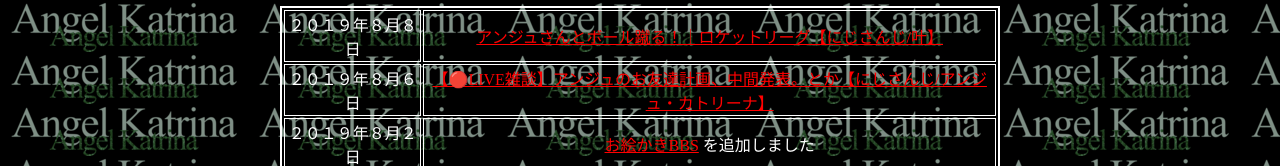
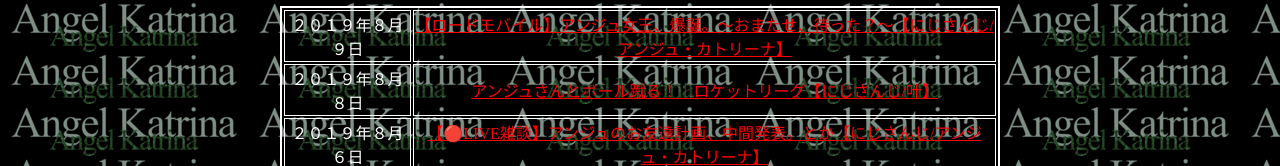
Before and after one commit to swen128/AngelKatrina, a plain HTML site: page home.html in a window 1280 px wide. Shown: the part 1040-1206 px from the top of the page. Drawn offline with nearby package versions, Linux system fonts and the light colour scheme; a script that the page names is missing.

Commit message:
「最新情報」を更新

```diff
--- a/home.html
+++ b/home.html
@@ -44,6 +44,10 @@
   <h2 class="content">最新情報</h2>
   <table border="2" bordercolor="white">
     <tr>
+      <td>２０１９年８月９日</td>
+      <td><a href="https://www.youtube.com/watch?v=FG1vSVPAfi4" target="_blank">【ロードモバイル】アンジュ女王、爆誕。～おまたせ、待った？～【にじさんじ/アンジュ・カトリーナ】</a></td>
+    </tr>
+    <tr>
       <td>２０１９年８月８日</td>
       <td><a href="https://www.youtube.com/watch?v=WiHQuOr20e4" target="_blank">アンジュさんとボール蹴る！｜ロケットリーグ【にじさんじ/叶】</a></td>
     </tr>
```
